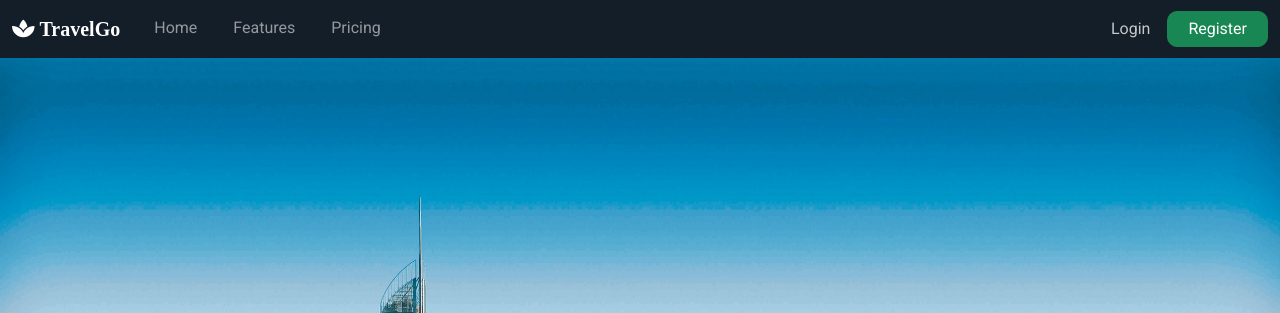
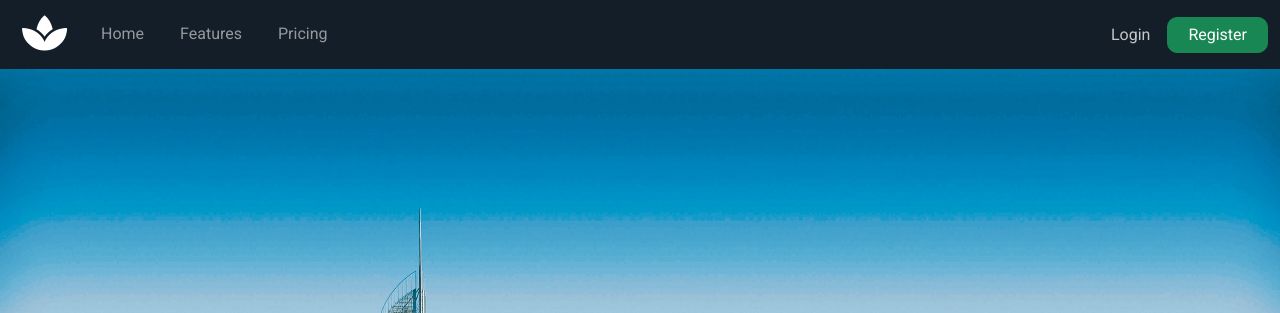
Before and after one commit to dickyandeyan/TravelGo-HTML-Layout, a website: page index.html in a window 1280 px wide. Shown: the top 313 px of the page. Drawn offline with nearby package versions, Linux system fonts and the light colour scheme.

Commit message:
logo fix

```diff
--- a/css/main.scss
+++ b/css/main.scss
@@ -11,8 +11,11 @@ body {
 .navbar {
   background-color: #141e29 !important;
 
-  i.fab {
-    font-size: 100px;
+  i.fas {
+    margin-left: 10px;
+    font-size: 40px;
+    color: #fff;
+    cursor: default;
   }
 
   .navbar-nav {
@@ -27,6 +30,12 @@ body {
         margin-bottom: 0;
       }
     }
+  }
+
+  .navbar-center {
+    position: absolute;
+    left: 50%;
+    transform: translatex(-50%);
   }
 
   .btn-section {
--- a/index.html
+++ b/index.html
@@ -18,7 +18,7 @@
     />
     <!-- CSS -->
     <link rel="stylesheet" href="./css/main.css" />
-    <title>Work To Joy</title>
+    <title>TravelGo</title>
   </head>
 
   <body>
@@ -26,7 +26,7 @@
     <nav class="navbar navbar-expand-lg sticky-top navbar-dark bg-dark">
       <div class="container-fluid">
         <div class="navbar-brand" href="#">
-          <i class="fas fa-spa"> TravelGo</i>
+          <i class="fas fa-spa"></i>
         </div>
         <button
           class="navbar-toggler"
--- a/package.json
+++ b/package.json
@@ -1,5 +1,5 @@
 {
-  "name": "TravelGo",
+  "name": "travel-go",
   "version": "1.0.0",
   "description": "",
   "main": "index.js",
```
Also changed, not shown: css/main.css, 1 other file.
